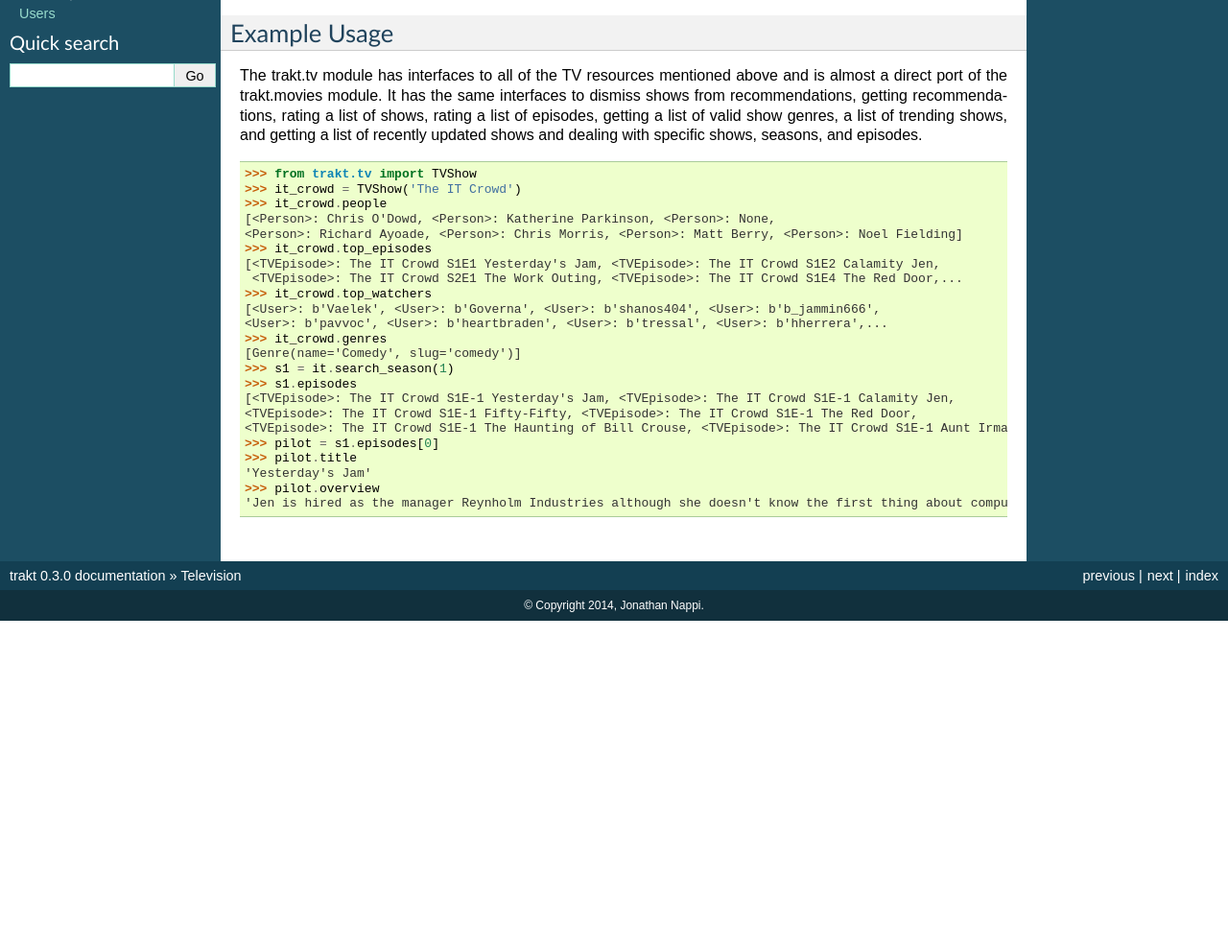
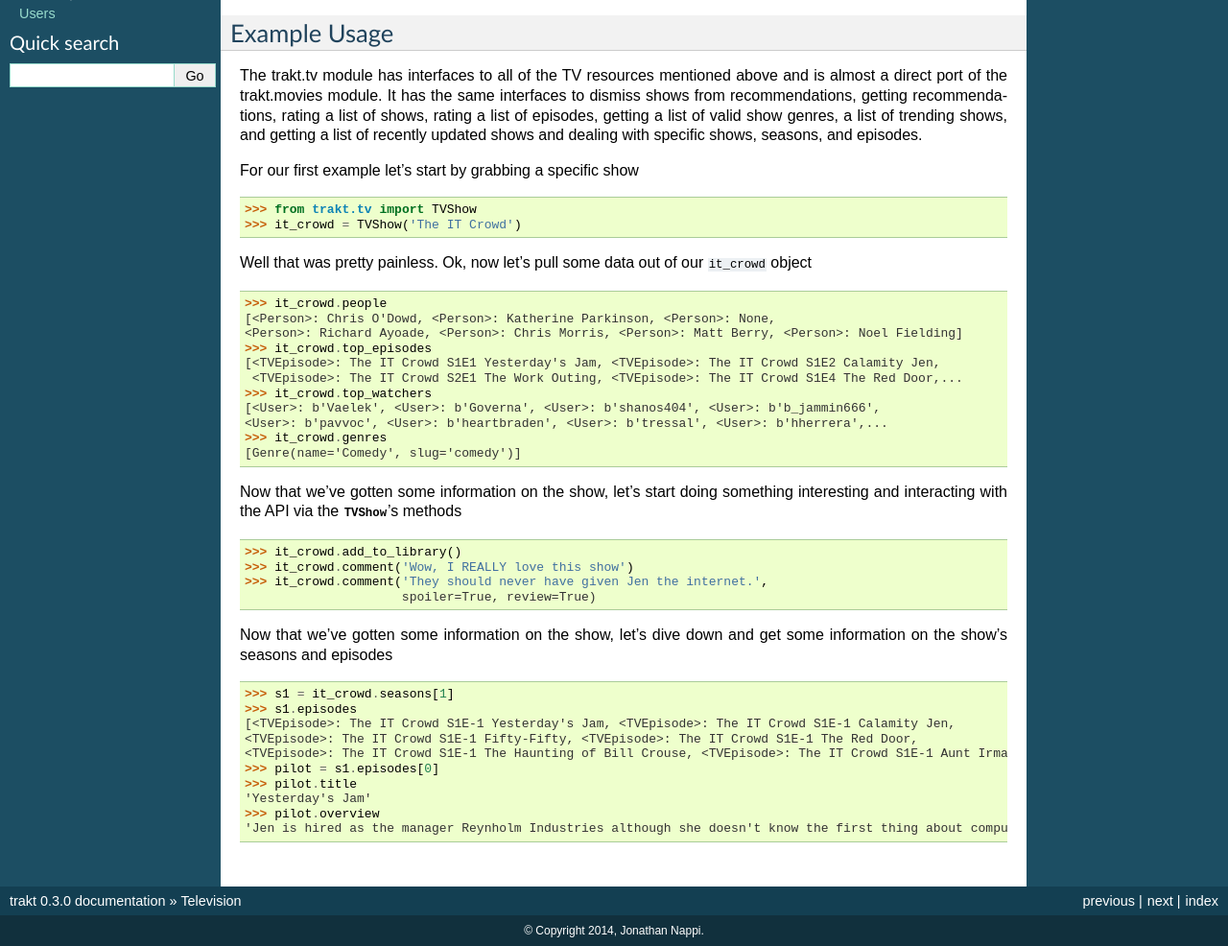
Before and after one commit to moogar0880/PyTrakt, a Sphinx documentation site: the page built from docs/tv.rst, in a window 1280 px wide, cut to the strip 190-1176 px from the top of the page. Shown: the whole strip at 96% size. Built offline with Sphinx 7.4.7, drawn with Linux system fonts in a browser that asks for light colours; before the commit the page ends 900 px from its top, so only the background shows below that.

Commit message:
Updated trakt.tv docs.

```diff
--- a/docs/tv.rst
+++ b/docs/tv.rst
@@ -14,10 +14,17 @@
 rating a list of episodes, getting a list of valid show genres, a list of trending
 shows, and getting a list of recently updated shows and dealing with specific
 shows, seasons, and episodes.
+
+For our first example let's start by grabbing a specific show
 ::
 
     >>> from trakt.tv import TVShow
     >>> it_crowd = TVShow('The IT Crowd')
+
+Well that was pretty painless. Ok, now let's pull some data out of our ``it_crowd``
+object
+::
+
     >>> it_crowd.people
     [<Person>: Chris O'Dowd, <Person>: Katherine Parkinson, <Person>: None,
     <Person>: Richard Ayoade, <Person>: Chris Morris, <Person>: Matt Berry, <Person>: Noel Fielding]
@@ -29,7 +36,21 @@
     <User>: b'pavvoc', <User>: b'heartbraden', <User>: b'tressal', <User>: b'hherrera',...
     >>> it_crowd.genres
     [Genre(name='Comedy', slug='comedy')]
-    >>> s1 = it.search_season(1)
+
+Now that we've gotten some information on the show, let's start doing something
+interesting and interacting with the API via the :class:`TVShow`'s methods
+::
+
+    >>> it_crowd.add_to_library()
+    >>> it_crowd.comment('Wow, I REALLY love this show')
+    >>> it_crowd.comment('They should never have given Jen the internet.',
+                         spoiler=True, review=True)
+
+Now that we've gotten some information on the show, let's dive down and get some
+information on the show's seasons and episodes
+::
+
+    >>> s1 = it_crowd.seasons[1]
     >>> s1.episodes
     [<TVEpisode>: The IT Crowd S1E-1 Yesterday's Jam, <TVEpisode>: The IT Crowd S1E-1 Calamity Jen,
     <TVEpisode>: The IT Crowd S1E-1 Fifty-Fifty, <TVEpisode>: The IT Crowd S1E-1 The Red Door,
```
